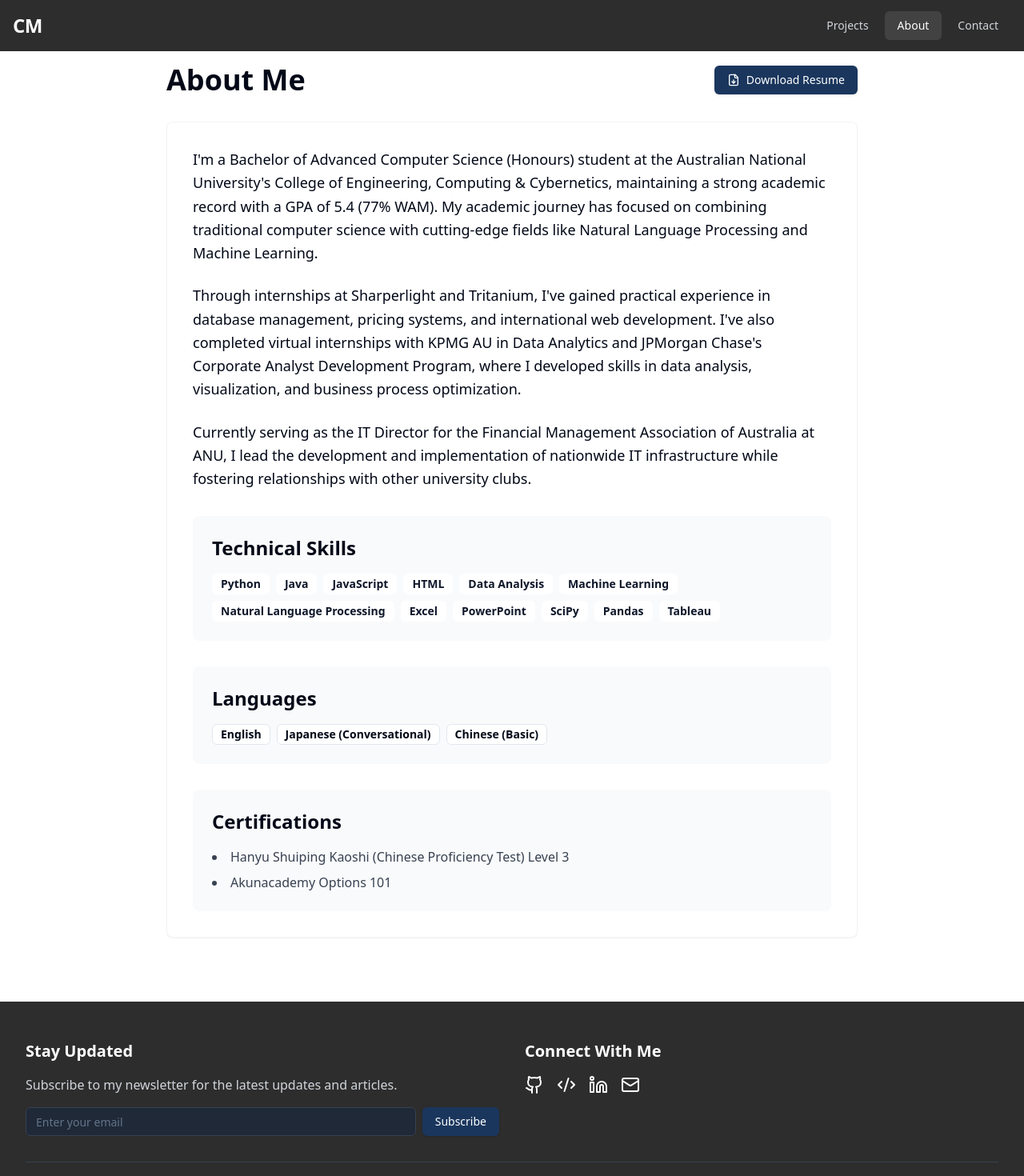
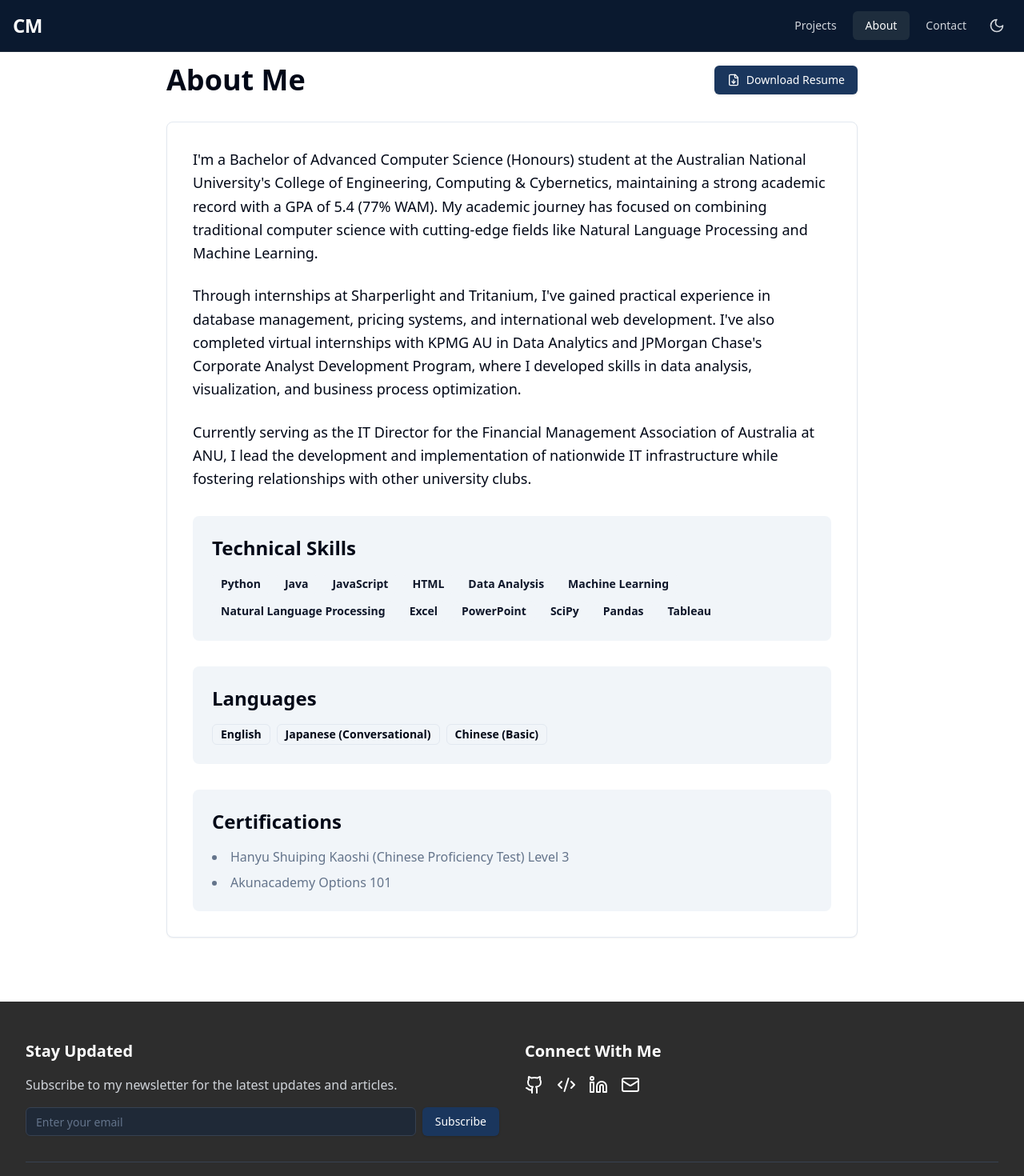
Before and after one commit to ctmes/web_portfolio, a React (Vite) app: page /about in a window 1280 px wide. Shown: the top 1470 px of the page at 80% size. Built offline with nearby package versions, Linux system fonts and the light colour scheme.

Commit message:
feat: working resume download, darkmode theme partially applied

```diff
--- a/src/App.tsx
+++ b/src/App.tsx
@@ -10,10 +10,12 @@ import { Toaster } from "./components/ui/toaster";
 import { AuthProvider } from "./lib/auth";
 import { ProtectedRoute } from "./components/layout/ProtectedRoute";
 import routes from "tempo-routes";
+import { ThemeProvider } from "./lib/theme";
 
 function App() {
   return (
     <AuthProvider>
+      <ThemeProvider>
         <Suspense fallback={<p>Loading...</p>}>
           <>
             <Routes>
@@ -35,6 +37,7 @@ function App() {
             <Toaster />
           </>
         </Suspense>
+      </ThemeProvider>
     </AuthProvider>
   );
 }
--- a/src/components/layout/Navbar.tsx
+++ b/src/components/layout/Navbar.tsx
@@ -2,18 +2,19 @@ import React, { useState, useEffect } from "react";
 import { cn } from "@/lib/utils";
 import { Link, useLocation } from "react-router-dom";
 import { Button } from "../ui/button";
-import { Menu, X } from "lucide-react";
+import { Menu, X, Sun, Moon } from "lucide-react";
 import { useAuth } from "@/lib/auth";
 import { motion } from "framer-motion";
+import { useTheme } from "@/lib/theme";
 
 interface NavbarProps {
   className?: string;
-  isScrolled?: boolean;
 }
 
-const Navbar = ({ className, isScrolled = false }: NavbarProps) => {
+const Navbar = ({ className }: NavbarProps) => {
   const [isMobileMenuOpen, setIsMobileMenuOpen] = useState(false);
   const [isLogoHovered, setIsLogoHovered] = useState(false);
+  const { theme, toggleTheme } = useTheme();
   const location = useLocation();
   const { user, signOut } = useAuth();
 
@@ -59,10 +60,7 @@ const Navbar = ({ className, isScrolled = false }: NavbarProps) => {
   return (
     <header
       className={cn(
-        "fixed top-0 w-full z-50 transition-all duration-300",
-        isScrolled
-          ? "bg-white/90 backdrop-blur-md border-b border-gray-200 shadow-sm"
-          : "bg-[#2D2D2D]",
+        "fixed top-0 w-full z-50 transition-all duration-300 bg-[#0A192F] border-b border-[#1E2D3D]",
         className,
       )}
     >
@@ -71,10 +69,7 @@ const Navbar = ({ className, isScrolled = false }: NavbarProps) => {
           {/* Logo */}
           <Link
             to="/"
-            className={cn(
-              "text-2xl font-bold tracking-tight transition-colors duration-200 relative",
-              isScrolled ? "text-gray-900" : "text-white",
-            )}
+            className="text-2xl font-bold tracking-tight transition-colors duration-200 relative text-white"
             onMouseEnter={() => setIsLogoHovered(true)}
             onMouseLeave={() => setIsLogoHovered(false)}
           >
@@ -138,14 +133,8 @@ const Navbar = ({ className, isScrolled = false }: NavbarProps) => {
                 key={item.label}
                 to={item.href}
                 className={cn(
-                  "px-4 py-2 rounded-md text-sm font-medium transition-colors duration-200",
-                  isActive(item.href)
-                    ? isScrolled
-                      ? "bg-gray-100 text-gray-900"
-                      : "bg-white/10 text-white"
-                    : isScrolled
-                      ? "text-gray-600 hover:bg-gray-50 hover:text-gray-900"
-                      : "text-gray-300 hover:bg-white/10 hover:text-white",
+                  "px-4 py-2 rounded-md text-sm font-medium transition-colors duration-200 text-gray-300 hover:bg-[#1E2D3D] hover:text-white",
+                  isActive(item.href) && "bg-[#1E2D3D] text-white",
                 )}
               >
                 {item.label}
@@ -155,19 +144,42 @@ const Navbar = ({ className, isScrolled = false }: NavbarProps) => {
               <Button
                 variant="ghost"
                 onClick={handleSignOut}
-                className={cn(
-                  "ml-2",
-                  isScrolled
-                    ? "text-gray-600 hover:bg-gray-50 hover:text-gray-900"
-                    : "text-gray-300 hover:bg-white/10 hover:text-white",
-                )}
+                className="ml-2 text-gray-300 hover:bg-[#1E2D3D] hover:text-white"
               >
                 Sign Out
               </Button>
             )}
+
+            {/* Dark Mode Toggle */}
+            <Button
+              variant="ghost"
+              size="icon"
+              onClick={toggleTheme}
+              className="ml-2 text-gray-300 hover:bg-[#1E2D3D] hover:text-white"
+            >
+              {theme === "dark" ? (
+                <Sun className="h-5 w-5" />
+              ) : (
+                <Moon className="h-5 w-5" />
+              )}
+            </Button>
           </nav>
 
           {/* Mobile Menu Button */}
+          <div className="flex items-center md:hidden">
+            <Button
+              variant="ghost"
+              size="icon"
+              onClick={toggleTheme}
+              className="text-gray-300 hover:bg-[#1E2D3D] hover:text-white"
+            >
+              {theme === "dark" ? (
+                <Sun className="h-5 w-5" />
+              ) : (
+                <Moon className="h-5 w-5" />
+              )}
+            </Button>
+
             <Button
               variant="ghost"
               size="icon"
@@ -175,12 +187,7 @@ const Navbar = ({ className, isScrolled = false }: NavbarProps) => {
                 e.stopPropagation();
                 setIsMobileMenuOpen(!isMobileMenuOpen);
               }}
-            className={cn(
-              "md:hidden transition-colors",
-              isScrolled
-                ? "text-gray-700 hover:bg-gray-100"
-                : "text-white hover:bg-white/10",
-            )}
+              className="ml-2 text-gray-300 hover:bg-[#1E2D3D] hover:text-white"
             >
               {isMobileMenuOpen ? (
                 <X className="h-5 w-5" />
@@ -188,6 +195,7 @@ const Navbar = ({ className, isScrolled = false }: NavbarProps) => {
                 <Menu className="h-5 w-5" />
               )}
             </Button>
+          </div>
         </div>
 
         {/* Mobile Menu */}
@@ -203,14 +211,8 @@ const Navbar = ({ className, isScrolled = false }: NavbarProps) => {
                 key={item.label}
                 to={item.href}
                 className={cn(
-                  "block px-4 py-2 rounded-md text-base font-medium transition-colors duration-200",
-                  isActive(item.href)
-                    ? isScrolled
-                      ? "bg-gray-100 text-gray-900"
-                      : "bg-white/10 text-white"
-                    : isScrolled
-                      ? "text-gray-600 hover:bg-gray-50 hover:text-gray-900"
-                      : "text-gray-300 hover:bg-white/10 hover:text-white",
+                  "block px-4 py-2 rounded-md text-base font-medium transition-colors duration-200 text-gray-300 hover:bg-[#1E2D3D] hover:text-white",
+                  isActive(item.href) && "bg-[#1E2D3D] text-white",
                 )}
               >
                 {item.label}
@@ -220,12 +222,7 @@ const Navbar = ({ className, isScrolled = false }: NavbarProps) => {
               <Button
                 variant="ghost"
                 onClick={handleSignOut}
-                className={cn(
-                  "w-full justify-start px-4",
-                  isScrolled
-                    ? "text-gray-600 hover:bg-gray-50 hover:text-gray-900"
-                    : "text-gray-300 hover:bg-white/10 hover:text-white",
-                )}
+                className="w-full justify-start px-4 text-gray-300 hover:bg-[#1E2D3D] hover:text-white"
               >
                 Sign Out
               </Button>
--- a/src/components/sections/About.tsx
+++ b/src/components/sections/About.tsx
@@ -28,11 +28,30 @@ const About = () => {
 
   const handleDownloadCV = async () => {
     try {
+      // First, test if we can access the storage bucket
+      const { data: testData, error: testError } = await supabase.storage
+        .from("resume")
+        .list("");
+
+      if (testError) {
+        console.error("Storage bucket access error:", testError);
+        throw new Error("Could not access storage");
+      }
+
+      console.log("Available files:", testData);
+
       const { data, error } = await supabase.storage
-        .from("public")
-        .download("Resume_2023.pdf");
+        .from("resume")
+        .download("Colin_Melville_Resume (2).pdf");
 
-      if (error) throw error;
+      if (error) {
+        console.error("Download error:", error);
+        throw error;
+      }
+
+      if (!data) {
+        throw new Error("No data received");
+      }
 
       // Create a URL for the blob
       const url = window.URL.createObjectURL(data);
@@ -65,11 +84,11 @@ const About = () => {
   };
 
   return (
-    <div className="min-h-screen bg-white">
-      <Navbar className="bg-[#2D2D2D]" />
+    <div className="min-h-screen bg-background">
+      <Navbar />
       <div className="max-w-4xl mx-auto px-4 py-20">
         <div className="flex justify-between items-center mb-8">
-          <h1 className="text-4xl font-bold">About Me</h1>
+          <h1 className="text-4xl font-bold text-foreground">About Me</h1>
           <Button
             onClick={handleDownloadCV}
             className="bg-[#1A365D] hover:bg-[#2A466D] text-white"
@@ -79,10 +98,10 @@ const About = () => {
           </Button>
         </div>
 
-        <div className="space-y-8 bg-white rounded-lg p-8 shadow-sm border border-gray-100">
+        <div className="space-y-8 bg-card rounded-lg p-8 shadow-sm border border-border">
           {/* Bio Section */}
-          <section className="prose lg:prose-xl">
-            <p className="text-lg leading-relaxed mb-6">
+          <section className="prose lg:prose-xl dark:prose-invert">
+            <p className="text-lg leading-relaxed mb-6 text-foreground">
               I'm a Bachelor of Advanced Computer Science (Honours) student at
               the Australian National University's College of Engineering,
               Computing & Cybernetics, maintaining a strong academic record with
@@ -90,7 +109,7 @@ const About = () => {
               combining traditional computer science with cutting-edge fields
               like Natural Language Processing and Machine Learning.
             </p>
-            <p className="text-lg leading-relaxed mb-6">
+            <p className="text-lg leading-relaxed mb-6 text-foreground">
               Through internships at Sharperlight and Tritanium, I've gained
               practical experience in database management, pricing systems, and
               international web development. I've also completed virtual
@@ -98,7 +117,7 @@ const About = () => {
               Corporate Analyst Development Program, where I developed skills in
               data analysis, visualization, and business process optimization.
             </p>
-            <p className="text-lg leading-relaxed">
+            <p className="text-lg leading-relaxed text-foreground">
               Currently serving as the IT Director for the Financial Management
               Association of Australia at ANU, I lead the development and
               implementation of nationwide IT infrastructure while fostering
@@ -107,15 +126,13 @@ const About = () => {
           </section>
 
           {/* Skills Section */}
-          <section className="p-6 bg-gray-50 rounded-lg">
-            <h2 className="text-2xl font-semibold mb-4">Technical Skills</h2>
+          <section className="p-6 bg-muted rounded-lg">
+            <h2 className="text-2xl font-semibold mb-4 text-foreground">
+              Technical Skills
+            </h2>
             <div className="flex flex-wrap gap-2">
               {skills.map((skill) => (
-                <Badge
-                  key={skill}
-                  variant="secondary"
-                  className="text-sm bg-white"
-                >
+                <Badge key={skill} variant="secondary" className="text-sm">
                   {skill}
                 </Badge>
               ))}
@@ -123,15 +140,13 @@ const About = () => {
           </section>
 
           {/* Languages Section */}
-          <section className="p-6 bg-gray-50 rounded-lg">
-            <h2 className="text-2xl font-semibold mb-4">Languages</h2>
+          <section className="p-6 bg-muted rounded-lg">
+            <h2 className="text-2xl font-semibold mb-4 text-foreground">
+              Languages
+            </h2>
             <div className="flex flex-wrap gap-2">
               {languages.map((language) => (
-                <Badge
-                  key={language}
-                  variant="outline"
-                  className="text-sm bg-white"
-                >
+                <Badge key={language} variant="outline" className="text-sm">
                   {language}
                 </Badge>
               ))}
@@ -139,9 +154,11 @@ const About = () => {
           </section>
 
           {/* Certifications */}
-          <section className="p-6 bg-gray-50 rounded-lg">
-            <h2 className="text-2xl font-semibold mb-4">Certifications</h2>
-            <ul className="list-disc list-inside space-y-2 text-gray-700">
+          <section className="p-6 bg-muted rounded-lg">
+            <h2 className="text-2xl font-semibold mb-4 text-foreground">
+              Certifications
+            </h2>
+            <ul className="list-disc list-inside space-y-2 text-muted-foreground">
               <li>Hanyu Shuiping Kaoshi (Chinese Proficiency Test) Level 3</li>
               <li>Akunacademy Options 101</li>
             </ul>
--- a/src/index.css
+++ b/src/index.css
@@ -36,19 +36,19 @@
   }
 
   .dark {
-      --background: 222.2 84% 4.9%;
+    --background: 222.2 47.4% 11.2%; /* Darker navy blue */
     --foreground: 210 40% 98%;
 
-      --card: 222.2 84% 4.9%;
+    --card: 217.2 32.6% 17.5%; /* Slightly lighter navy for cards */
     --card-foreground: 210 40% 98%;
 
-      --popover: 222.2 84% 4.9%;
+    --popover: 222.2 47.4% 11.2%;
     --popover-foreground: 210 40% 98%;
 
     --primary: 210 40% 98%;
     --primary-foreground: 222.2 47.4% 11.2%;
 
-      --secondary: 217.2 32.6% 17.5%;
+    --secondary: 217.2 32.6% 20.5%; /* Slightly lighter for secondary elements */
     --secondary-foreground: 210 40% 98%;
 
     --muted: 217.2 32.6% 17.5%;
--- /dev/null
+++ b/src/lib/theme.tsx
@@ -0,0 +1,51 @@
+import { createContext, useContext, useEffect, useState } from "react";
+
+type Theme = "light" | "dark";
+
+type ThemeContextType = {
+  theme: Theme;
+  toggleTheme: () => void;
+};
+
+const ThemeContext = createContext<ThemeContextType | undefined>(undefined);
+
+export function ThemeProvider({ children }: { children: React.ReactNode }) {
+  const [theme, setTheme] = useState<Theme>(() => {
+    // Check localStorage and system preference
+    if (typeof window !== "undefined") {
+      const stored = localStorage.getItem("theme") as Theme;
+      if (stored) return stored;
+
+      const systemPrefersDark = window.matchMedia(
+        "(prefers-color-scheme: dark)",
+      ).matches;
+      return systemPrefersDark ? "dark" : "light";
+    }
+    return "light";
+  });
+
+  useEffect(() => {
+    const root = window.document.documentElement;
+    root.classList.remove("light", "dark");
+    root.classList.add(theme);
+    localStorage.setItem("theme", theme);
+  }, [theme]);
+
+  const toggleTheme = () => {
+    setTheme((prev) => (prev === "light" ? "dark" : "light"));
+  };
+
+  return (
+    <ThemeContext.Provider value={{ theme, toggleTheme }}>
+      {children}
+    </ThemeContext.Provider>
+  );
+}
+
+export function useTheme() {
+  const context = useContext(ThemeContext);
+  if (context === undefined) {
+    throw new Error("useTheme must be used within a ThemeProvider");
+  }
+  return context;
+}
```
Also changed, not shown: src/components/home.tsx (+3 -14 lines), src/components/sections/ProjectCard.tsx (+4 -8 lines), src/components/sections/ProjectGrid.tsx (+4 -4 lines). Lines whose indentation alone changed are shown as unchanged.
